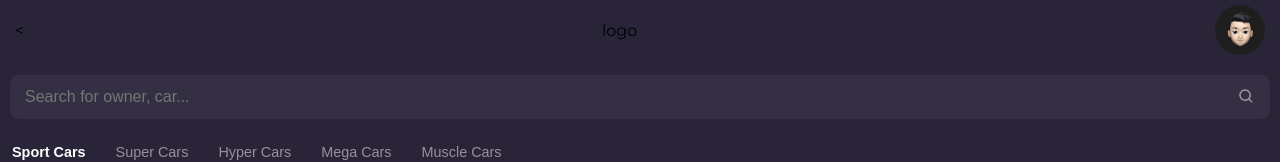
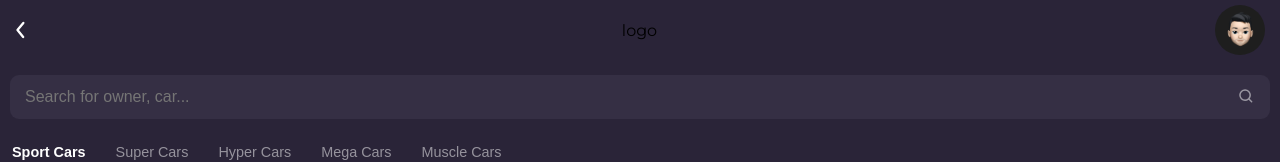
Before and after one commit to mocca-dev/car-collections, a Next.js app: page / in a window 1280 px wide. Shown: the top 162 px of the page. Built offline with nearby package versions, Linux system fonts and the light colour scheme.

Commit message:
Left arrow button header addition

```diff
--- a/components/layout/header/header.module.css
+++ b/components/layout/header/header.module.css
@@ -3,6 +3,7 @@
   display: flex;
   justify-content: space-between;
   padding: 5px 15px;
+  padding-left: 7px;
   background-color: var(--bg-color);
   align-items: center;
 }
@@ -13,3 +14,16 @@
   height: 50px;
   border-radius: 50%;
 }
+
+.tip {
+  width: 57px;
+  height: 50px;
+  display: flex;
+  justify-content: flex-start;
+  align-items: center;
+}
+
+.tip svg {
+  fill: white;
+  height: 28px;
+}
--- a/components/layout/header/index.js
+++ b/components/layout/header/index.js
@@ -4,7 +4,21 @@ import styles from './header.module.css';
 const Header = () => {
   return (
     <div className={styles.container}>
-      <div>{'<'}</div>
+      <div className={styles.tip}>
+        <svg xmlns="http://www.w3.org/2000/svg" viewBox="0 0 24 24">
+          <g data-name="Layer 2">
+            <g data-name="arrow-ios-back">
+              <rect
+                width="24"
+                height="24"
+                transform="rotate(90 12 12)"
+                opacity="0"
+              />
+              <path d="M13.83 19a1 1 0 0 1-.78-.37l-4.83-6a1 1 0 0 1 0-1.27l5-6a1 1 0 0 1 1.54 1.28L10.29 12l4.32 5.36a1 1 0 0 1-.78 1.64z" />
+            </g>
+          </g>
+        </svg>
+      </div>
       <div>logo</div>
       <Image
         priority
```
